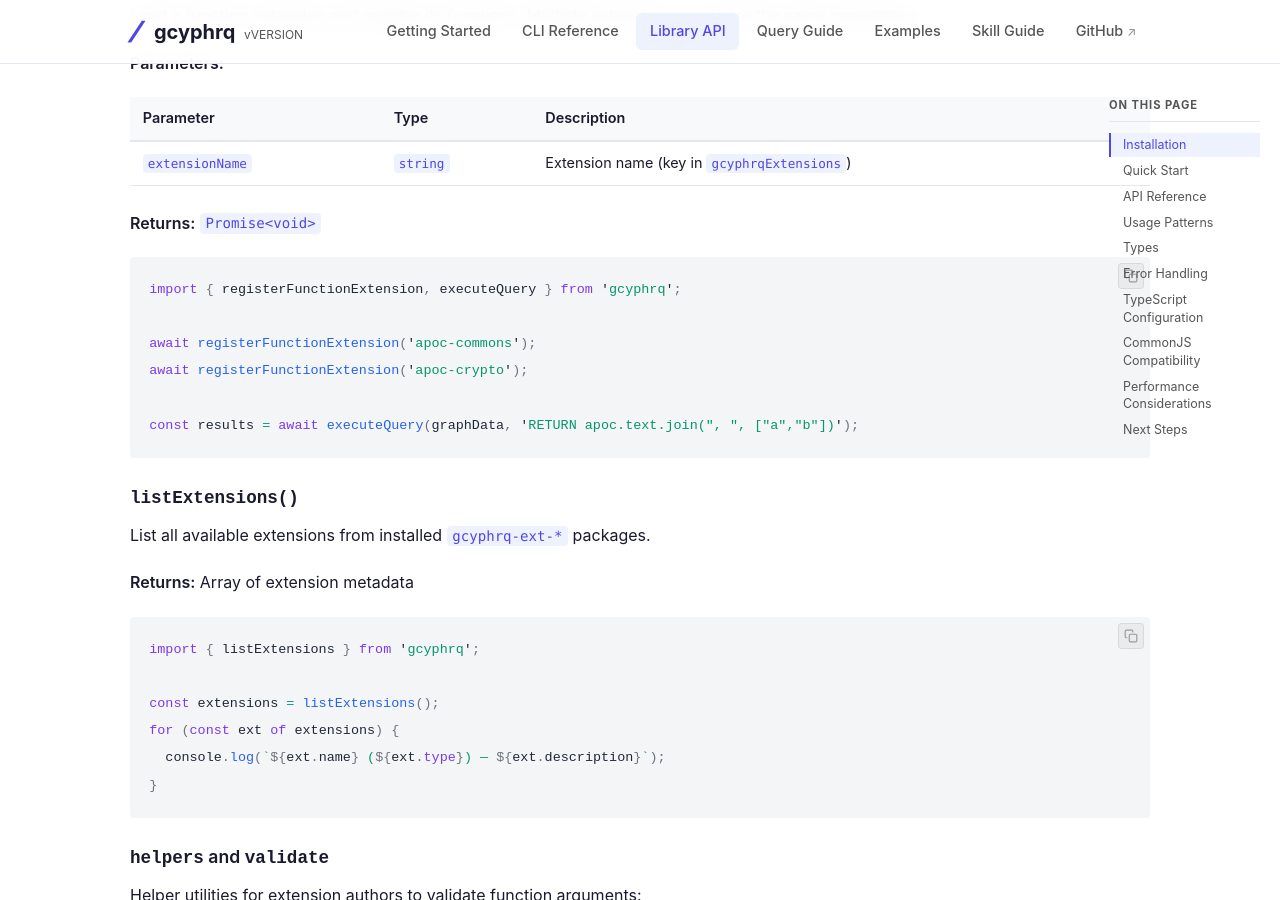
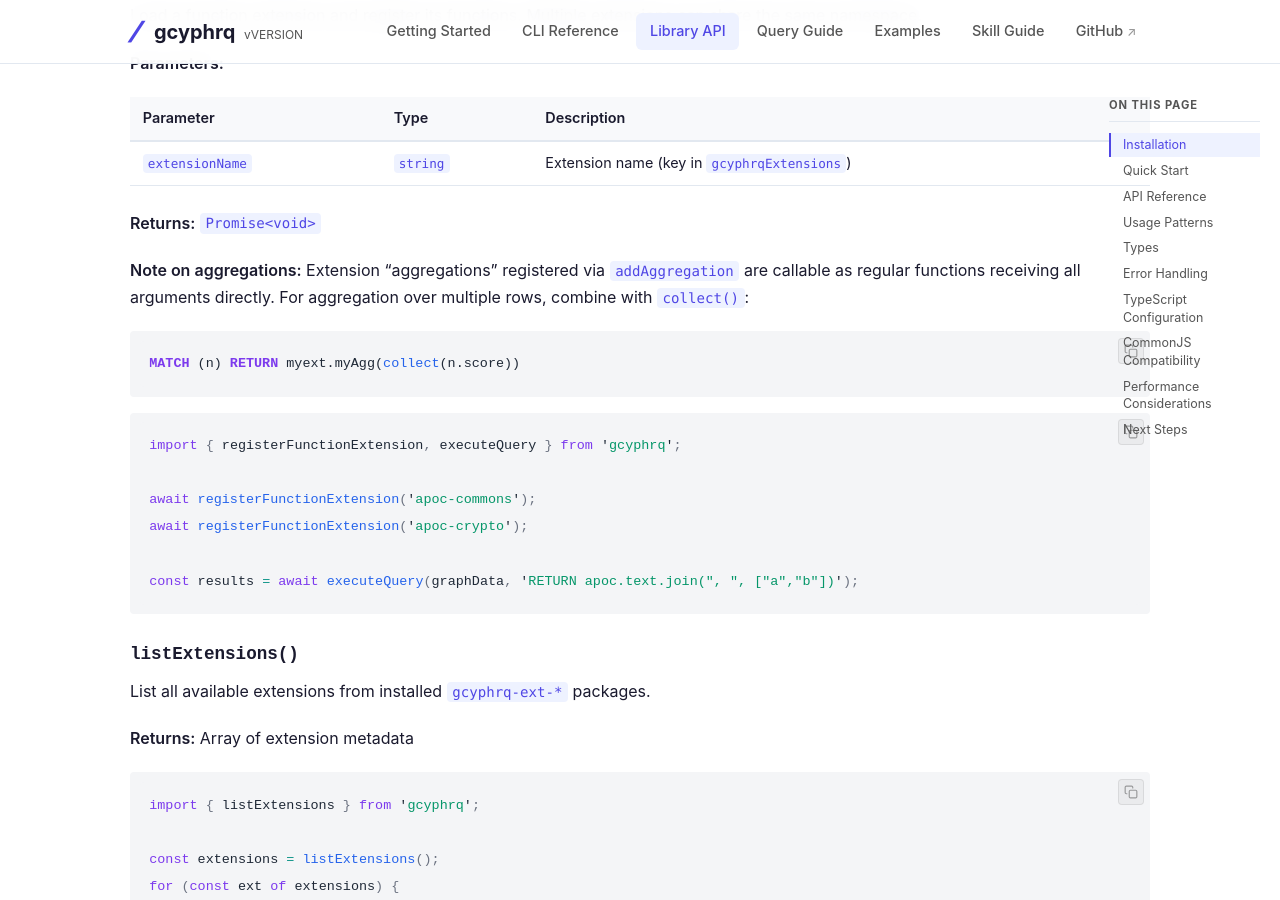
Before and after one commit to plelevier/gcyphrq, a Jekyll site: the page built from docs/library-api.md, in a window 1280 px wide and 900 px high, scrolled down 10375 px. Built offline with Jekyll 4.4.1, drawn with Linux system fonts in a browser that asks for light colours; some of the changed text lies outside the part shown.

Commit message:
fix: review fixes — docs, type exports, tests
- Fix docs/extensions.md: stray RETURN line broke code block
- Export ArgValidator, ScalarFunction, AggregationFunction types from lib
- Clarify extension aggregations work as scalar functions (use collect())
- Clarify functions/aggregations properties are optional helpers
- Add CLI test for --ext + --ext-fn combined usage
- Update library-api.md types list with new exports

````diff
--- a/docs/library-api.md
+++ b/docs/library-api.md
@@ -393,6 +393,11 @@ Load a function extension and register its functions. Multiple extensions can sh
 
 **Returns:** `Promise<void>`
 
+> **Note on aggregations:** Extension "aggregations" registered via `addAggregation` are callable as regular functions receiving all arguments directly. For aggregation over multiple rows, combine with `collect()`:
+> ```cypher
+> MATCH (n) RETURN myext.myAgg(collect(n.score))
+> ```
+
 ```ts
 import { registerFunctionExtension, executeQuery } from 'gcyphrq';
 
--- a/src/lib.ts
+++ b/src/lib.ts
@@ -754,10 +754,13 @@ export type {
   GraphInputExtensionContext,
   FunctionExtension,
   FunctionRegistry,
+  ScalarFunction,
+  AggregationFunction,
   ExtensionManifest,
   ResolvedExtension,
   LoadedExtension,
   ArgHelpers,
+  ArgValidator,
 } from './ext/types';
 
 // Re-export extension helpers
````
Also changed, not shown: other parts of docs/library-api.md (+3 -0 lines), docs/extensions.md (+5 -3 lines), test/cli.test.ts (+9 -0 lines).
